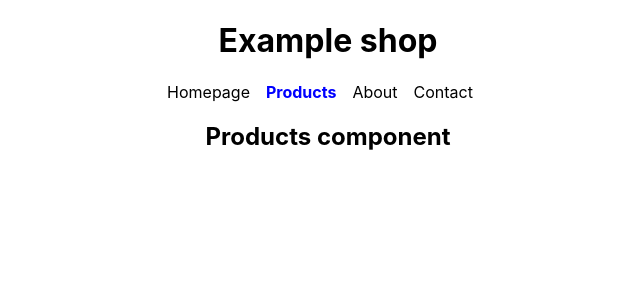
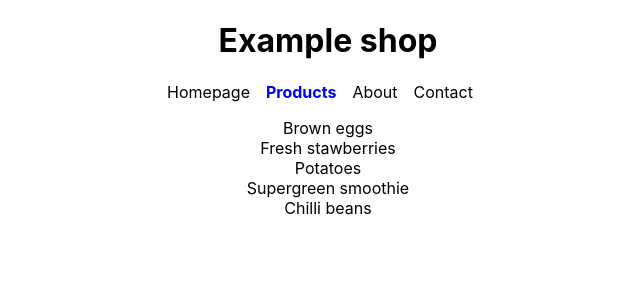
Before and after one commit to CommandShiftHQ/basic-catalogue-v3.1, a React (Create React App) app: page /products in a window 1280 px wide. Shown: the top 300 px of the page, without its empty margins (312-952 px from the left). Built offline with nearby package versions, Linux system fonts and the light colour scheme.

Commit message:
create basic ProductList component

```diff
--- a/src/components/App.js
+++ b/src/components/App.js
@@ -5,6 +5,12 @@ import {
   Routes,
 } from "react-router-dom";
 import "../styles/app.css";
+
+//components
+import ProductList from "./ProductList";
+
+// mock data
+import products from "../data/products.json";
 
 const App = () => {
   return (
@@ -37,7 +43,10 @@ const App = () => {
         </nav>
         <Routes>
           <Route path="/" element={<h2>Home component</h2>} />
-          <Route path="products" element={<h2>Products component</h2>} />
+          <Route
+            path="products"
+            element={<ProductList products={products} />}
+          />
           <Route path="about" element={<h2>About component</h2>} />
           <Route path="contact" element={<h2>Contact component</h2>} />
           <Route path="*" element={<h2>Unknown route</h2>} />
--- /dev/null
+++ b/src/components/ProductList.js
@@ -0,0 +1,13 @@
+import React from "react";
+
+const ProductList = ({ products }) => {
+  return (
+    <div>
+      {products.map((product) => {
+        return <div>{product.title}</div>;
+      })}
+    </div>
+  );
+};
+
+export default ProductList;
```
